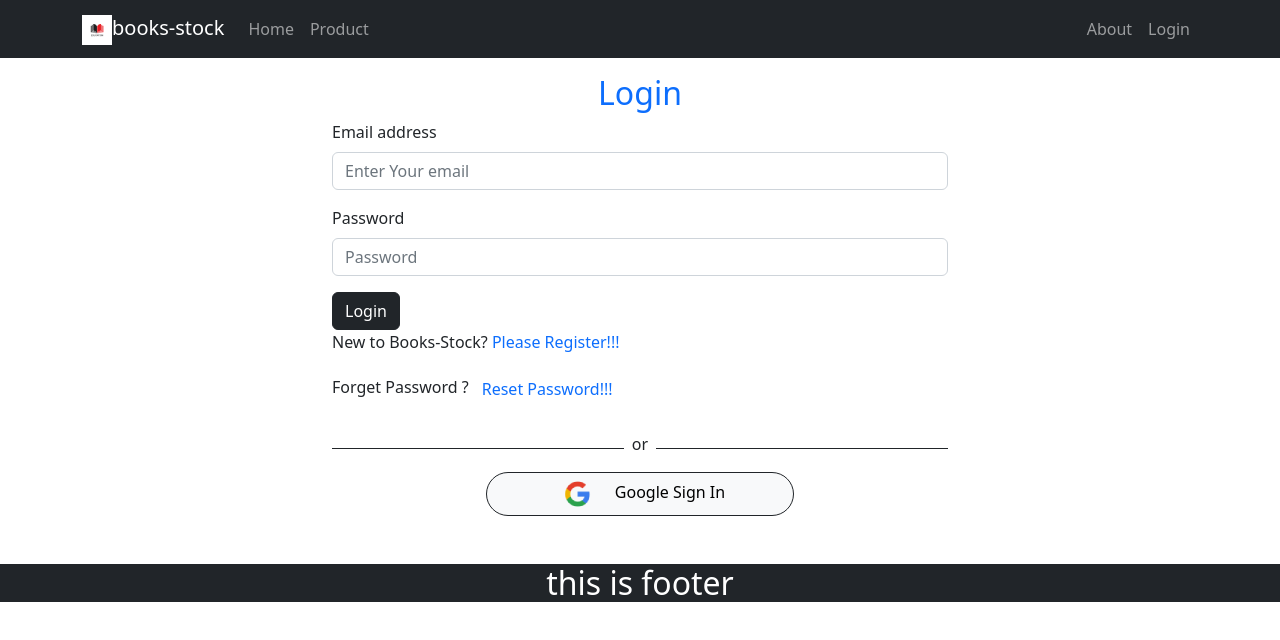
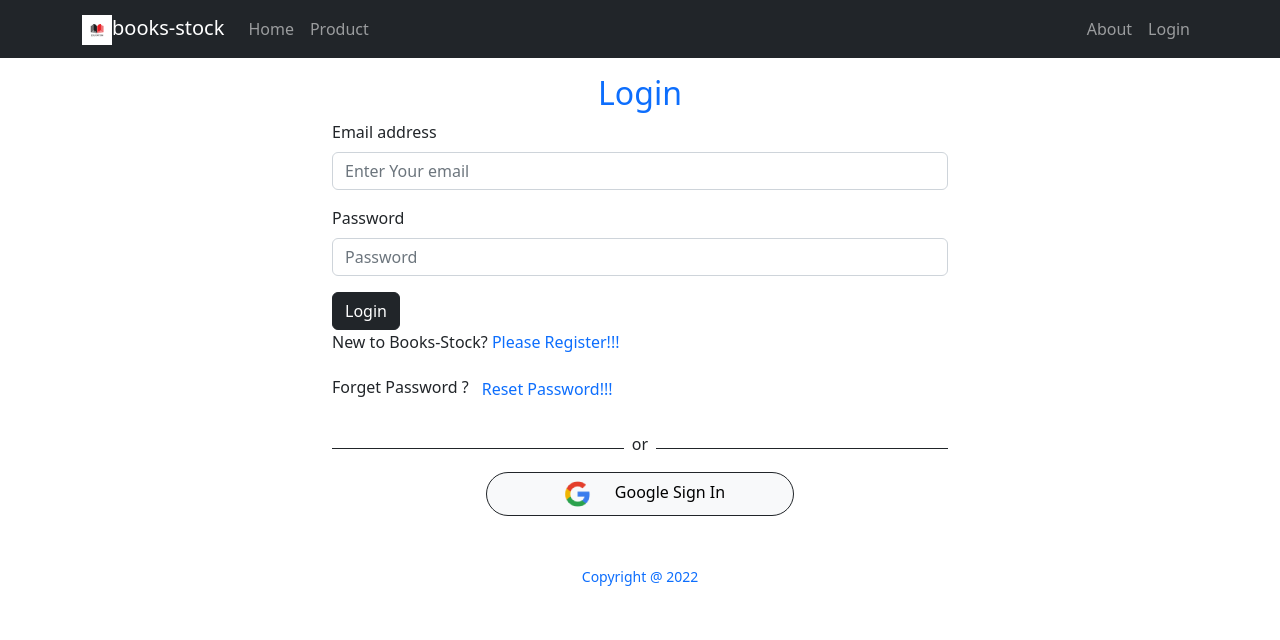
Before and after one commit to sakibhossan/books-stock-running, a React (Create React App) app: page /login in a window 1280 px wide. Shown: the top 640 px of the page. Built offline with nearby package versions, Linux system fonts and the light colour scheme; no server answers.

Commit message:
footer set up

```diff
--- a/src/Pages/MyItem/MyItem.js
+++ b/src/Pages/MyItem/MyItem.js
@@ -14,15 +14,12 @@ const MyItem = () => {
     const navigate = useNavigate();
     const [user] = useAuthState(auth);
     const [myOders, setMyOders] = useState([]);
-    const [orders, setOrders] = useOrders();
+    const [orders, setOrders] = useOrders([]);
 
-
-
-
-    const deleteUser = (id) => {
+const deleteUser = (id) => {
         const proceed = window.confirm("Are your sure deliverd this product");
         if (proceed) {
-          console.log("user id: ", id);
+
           const url = `http://localhost:5000/collectOrder/${id}`;
           fetch(url, {
             method: "DELETE",
@@ -30,7 +27,7 @@ const MyItem = () => {
     .then((res) => res.json())
             .then((data) => {
               console.log(data);
-              const remain =orders.filter(order =>order._id !== id);
+              const remain =orders?.filter(order =>order._id !== id);
 
               setOrders(remain);
             })
--- a/src/Pages/Shared/Footer/Footer.js
+++ b/src/Pages/Shared/Footer/Footer.js
@@ -1,11 +1,13 @@
 import React from 'react';
 
 const Footer = () => {
+    const today = new Date();
+    const year = today.getFullYear();
     return (
-        <div className='bg-dark mt-5'>
-            <h2 className='text-white text-center '>this is footer</h2>
-        </div>
+    <footer className='text-center m-5'>
+        <p><small className='text-primary'>Copyright @ {year} </small></p>
+    </footer>
     );
-};
+}
 
 export default Footer;
```
